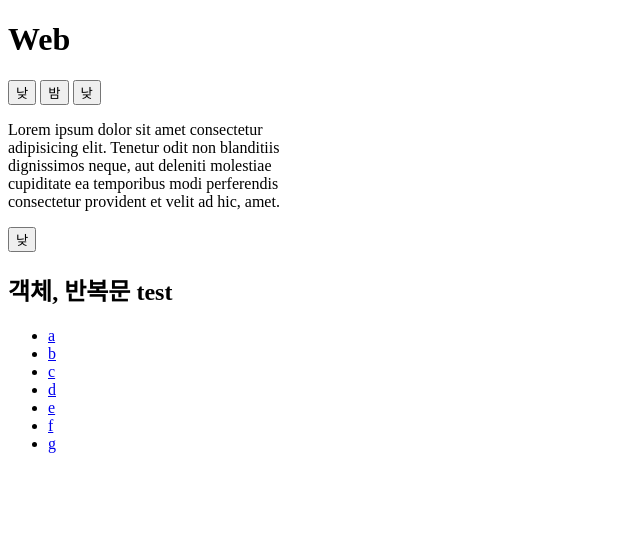
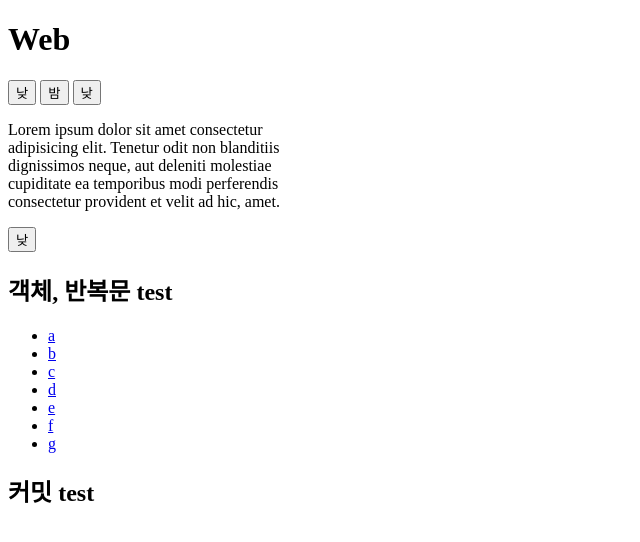
Before and after one commit to sssssssddd123/home-test, a plain HTML site: page index.html in a window 1280 px wide. Shown: the whole page, without its empty margins (0-640 px from the left). Drawn offline with Linux system fonts and the light colour scheme.

Commit message:
첫 commit

```diff
--- a/index.html
+++ b/index.html
@@ -74,7 +74,7 @@
     </script>
   </ul>
 
-
+  <h2>커밋 test</h2>
 
 
 </body>
```
